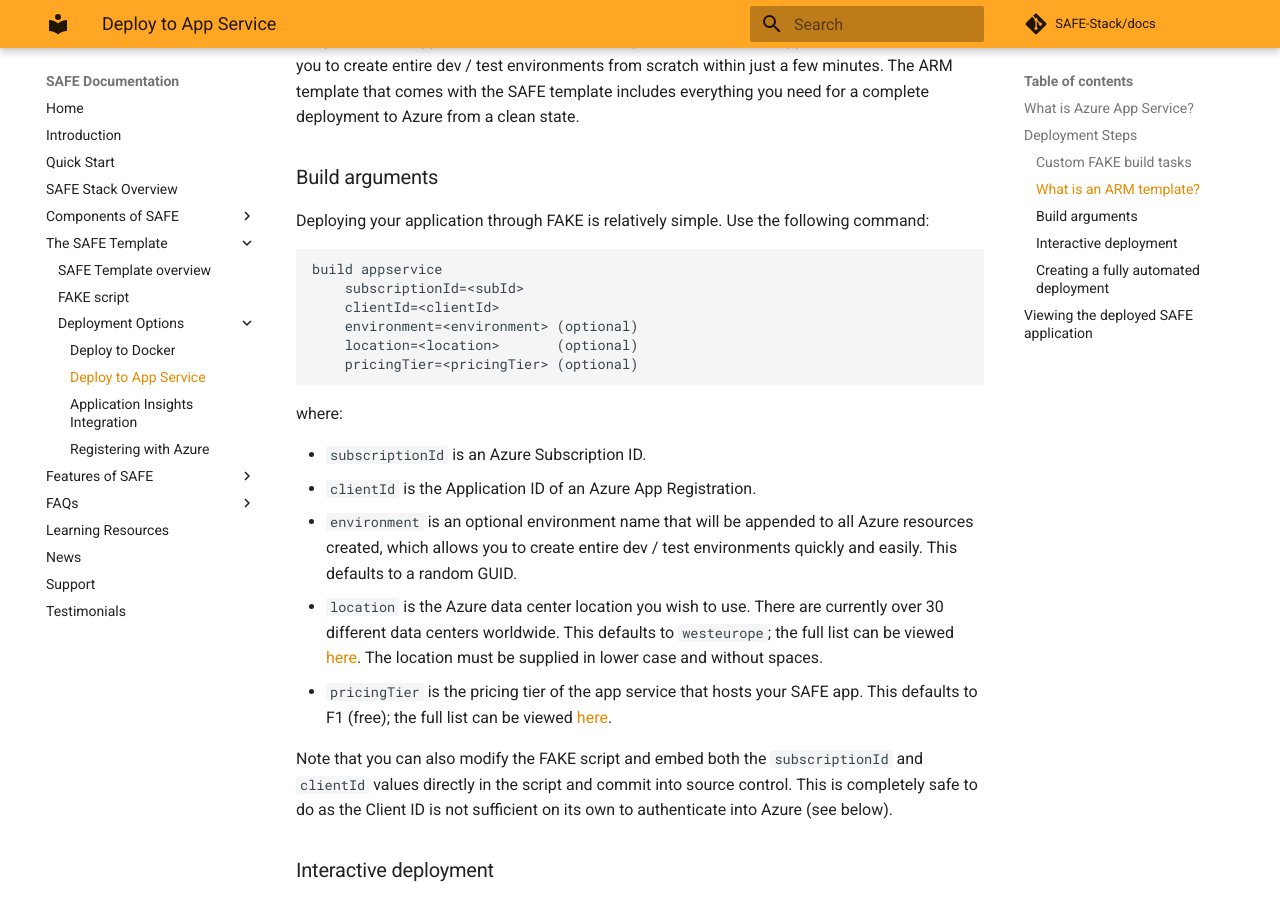
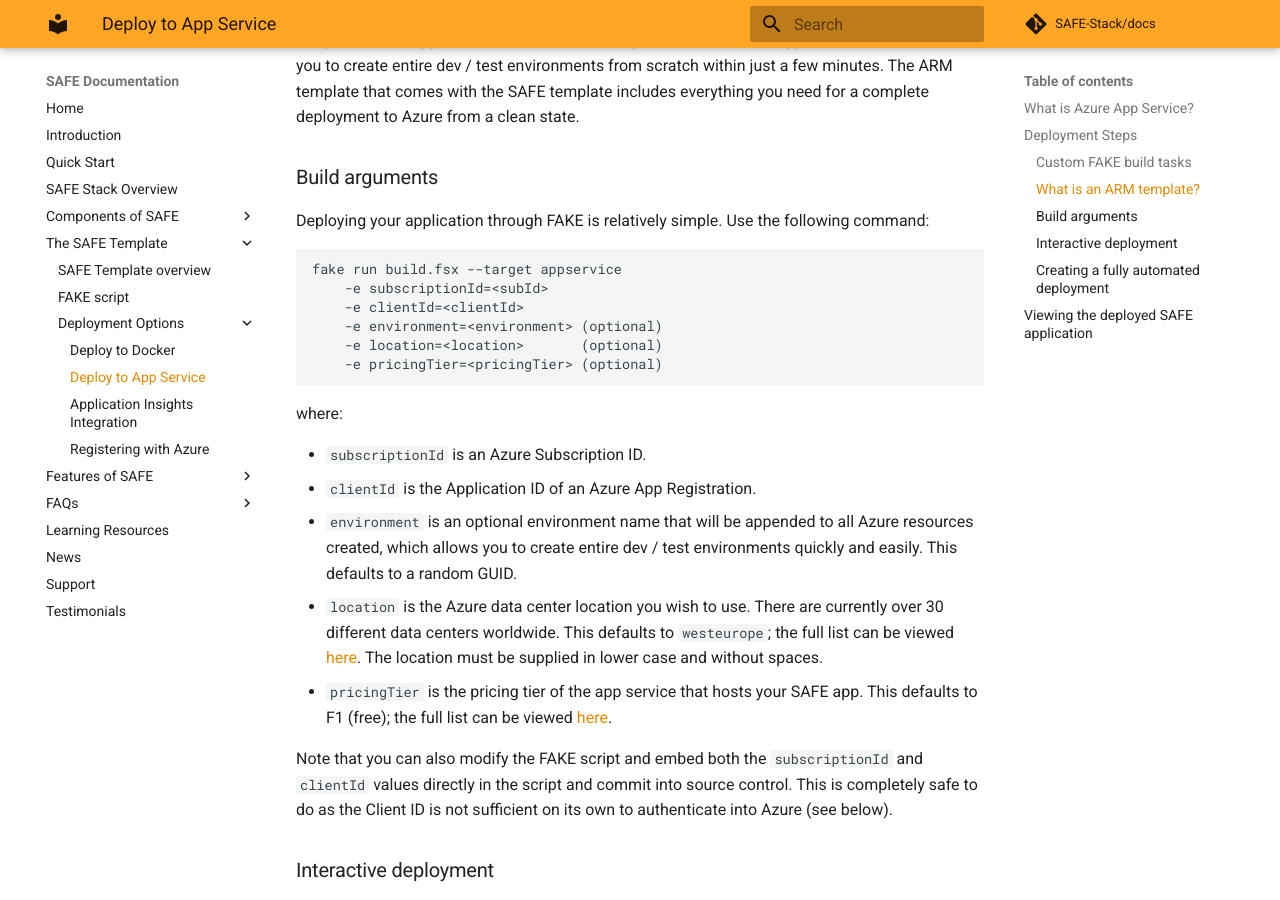
Before and after one commit to SAFE-Stack/docs, an MkDocs documentation site: the page built from docs/template-appservice.md, in a window 1280 px wide and 900 px high, scrolled down 1194 px. Built offline with MkDocs 1.6.1 and Material for MkDocs 9.7.7, drawn with Linux system fonts in a browser that asks for light colours; comment, search, counter and statistics services are not loaded; old or Windows-style settings are respelled for this version of MkDocs.

Commit message:
update CLI build invocations

````diff
--- a/docs/template-appservice.md
+++ b/docs/template-appservice.md
@@ -28,12 +28,12 @@
 
 Deploying your application through FAKE is relatively simple. Use the following command:
 ```
-build appservice
-    subscriptionId=<subId>
-    clientId=<clientId>
-    environment=<environment> (optional)
-    location=<location>       (optional)
-    pricingTier=<pricingTier> (optional)
+fake run build.fsx --target appservice
+    -e subscriptionId=<subId>
+    -e clientId=<clientId>
+    -e environment=<environment> (optional)
+    -e location=<location>       (optional)
+    -e pricingTier=<pricingTier> (optional)
 ```
 where:
 
````
Also changed, not shown: docs/quickstart.md (+2 -1 lines), docs/template-docker.md (+1 -6 lines).
